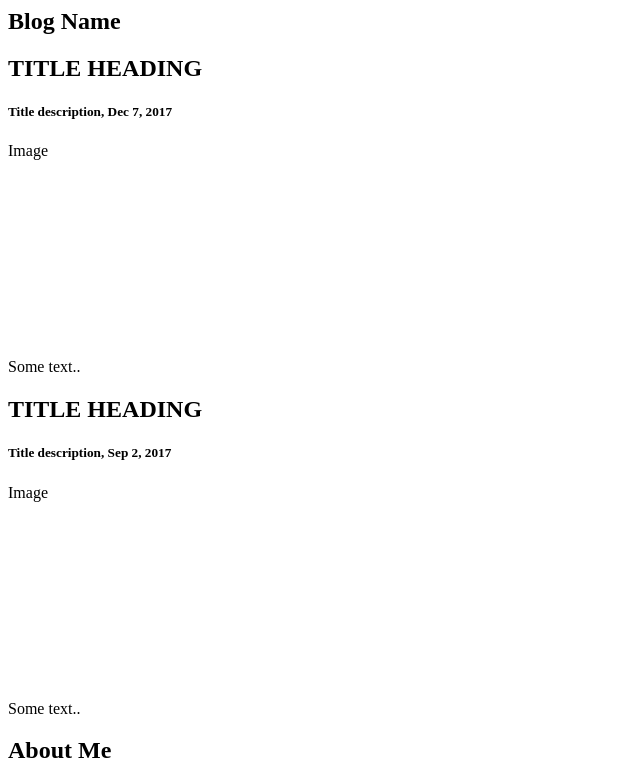
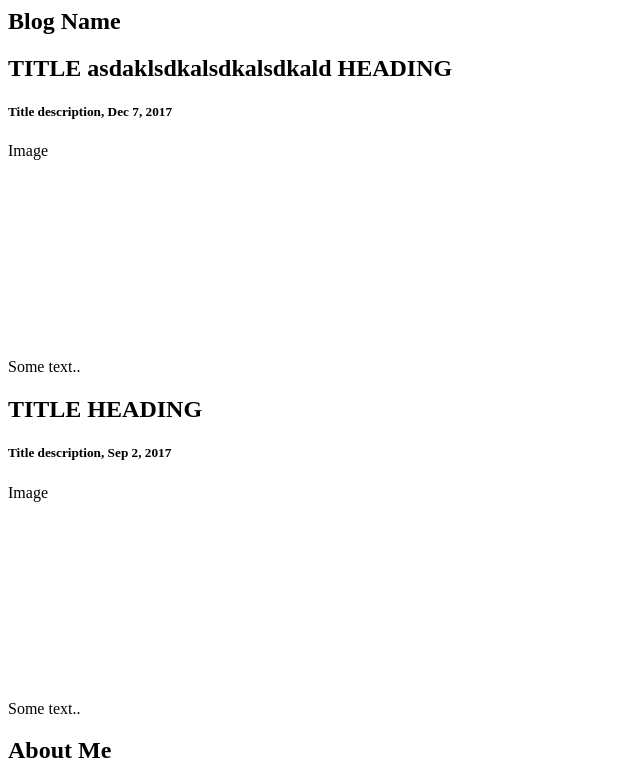
Before and after one commit to VuNguyen1811/leonguyenn.github.io, a plain HTML site: page index.html in a window 1280 px wide. Shown: the top 781 px of the page, without its empty margins (0-640 px from the left). Drawn offline with Linux system fonts and the light colour scheme.

Commit message:
Update index.html

```diff
--- a/index.html
+++ b/index.html
@@ -6,7 +6,7 @@
     <div class="row">
         <div class="leftcolumn">
             <div class="card">
-            <h2>TITLE HEADING</h2>
+            <h2>TITLE asdaklsdkalsdkalsdkald HEADING</h2>
             <h5>Title description, Dec 7, 2017</h5>
             <div class="fakeimg" style="height:200px;">Image</div>
             <p>Some text..</p>
```
